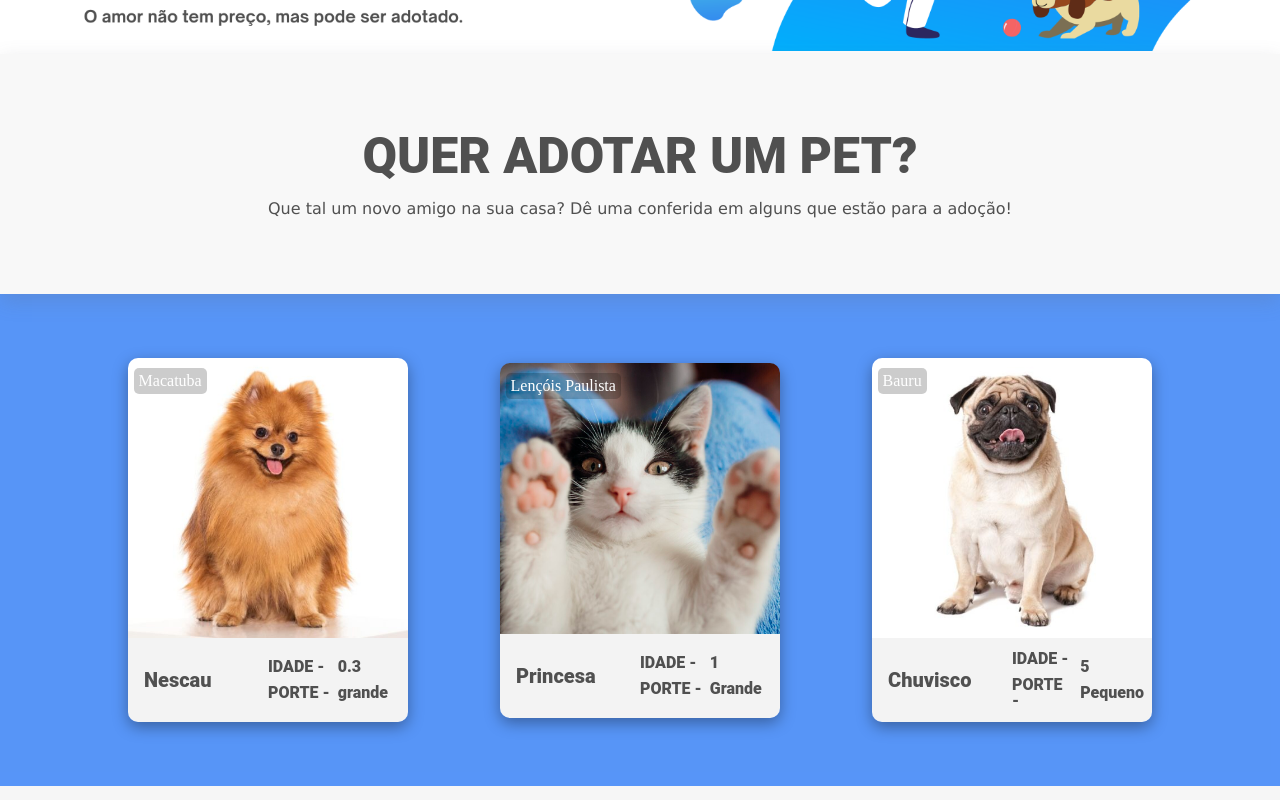
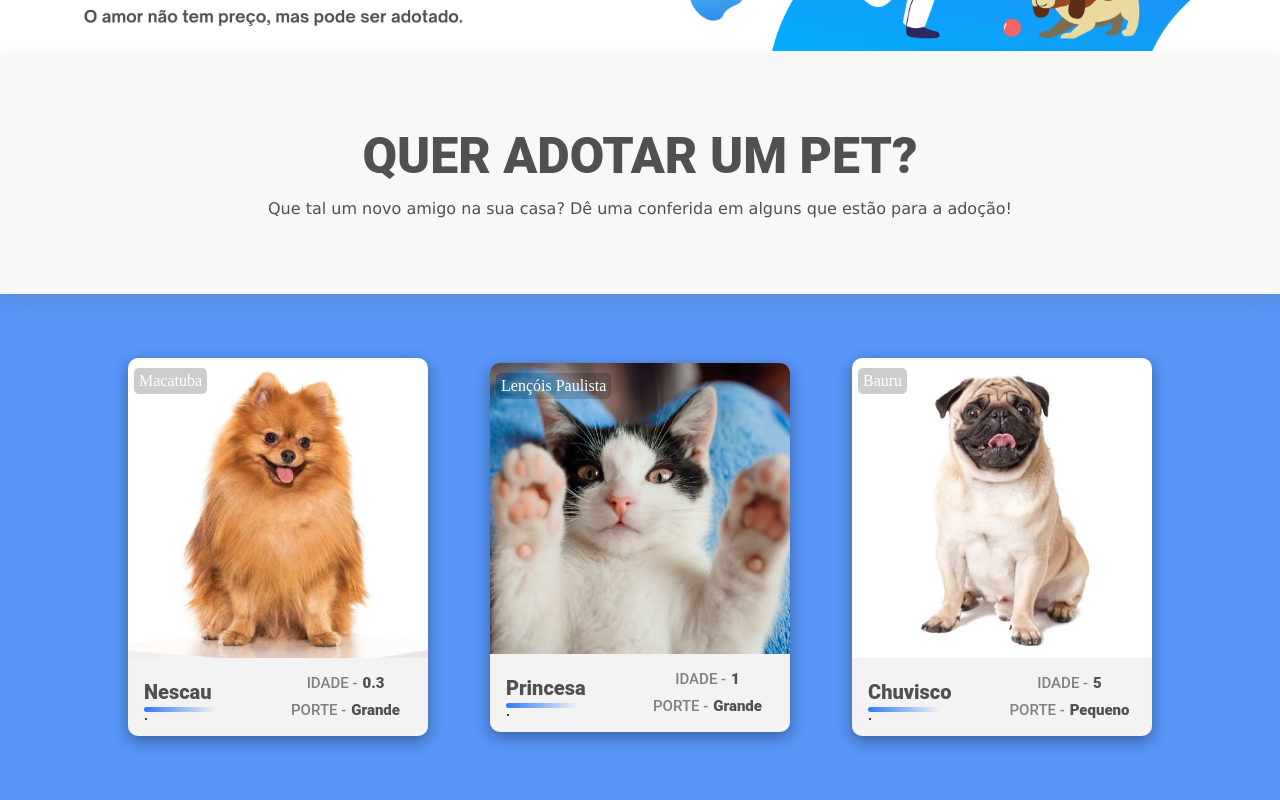
Before and after one commit to dudagiglioli/adotalp--web, a React (Create React App) app: page / in a window 1280 px wide. Shown: the part 245-1045 px from the top of the page. Built offline with nearby package versions, Linux system fonts and the light colour scheme.

Commit message:
AnimalCard finished

```diff
--- a/src/dados/animais.tsx
+++ b/src/dados/animais.tsx
@@ -9,7 +9,7 @@ const dados = [
         fotoAnimal: nescau,
         sexo: "M",
         idade: 0.3,
-        porte: "grande",
+        porte: "Grande",
         cidade: "Macatuba",
         situacaoAnimal: "Bom estado"
       },
--- a/src/pages/Home/Home.module.scss
+++ b/src/pages/Home/Home.module.scss
@@ -52,7 +52,7 @@
 }
 
 .animaisCard{
-    width: 35vh;
+    width:  300px;
     border-radius: 10px;
     box-shadow: rgba(0, 0, 0, 0.35) 0px 5px 15px;
     position: relative;
@@ -122,50 +122,61 @@
     display: flex;
     flex-direction: row;
     flex-wrap: nowrap;
+    justify-content: space-between;
 }
 .cardTextStart{
-    width: 50%;
+    width: 45%;
     height: 100%;
-    padding: 2rem 1rem;
+    padding: 1.5rem 1rem;
+    display: flex;
+    flex-direction: column;
+    gap: 5px;
+
     &__title{
         font-size: 20px;
         font-family: 'Roboto', sans-serif;
         color: #505050;
         font-weight: 900;
     }
-}
-.cardTextEnd{
-    width: 50%;
-    display: flex;
-    flex-direction: row;
-}
-.categorias{
-    display: flex;
-    flex-direction: column;
-    justify-content: center;
-    gap: 10px;
-    &__text{
-
-        font-family: 'Roboto', sans-serif;
-        color: #505050;
-        font-weight: 900;
-    }
-}
-.dadosCategorias{
-    display: flex;
-    flex-direction: column;
-    justify-content: center;
-    gap: 10px;
-    padding: 0 0.5rem;
-    &__text{
-
-        font-family: 'Roboto', sans-serif;
-        color: #505050;
-        font-weight: 900;
+    &__line{
+        height: 5px;
+        background-image: linear-gradient(to right, #2d7bf6, transparent);
+        width: 70%;
+        border-radius: 20px;
     }
 }
 
 
+.cardTextEnd{
+    width: 55%;
+    display: flex;
+    flex-direction: column;
+    justify-content: center;
+    gap: 12px;
+}
+.categorias{
+    display: flex;
+    flex-direction: row;
+    justify-content: center;
+    align-items: center;
+    flex-wrap: wrap;
+    gap: 5px;
+}
+.categoriasText{
+    display: flex;
+    font-family: 'Roboto', sans-serif;
+    color: #808080;
+    font-size: 15px;
+    font-weight: 500;
+}
+.categoriasText2{
+    display: flex;
+    font-family: 'Roboto', sans-serif;
+    color: #505050;
+    font-size: 15px;
+    font-weight: 800;
+    font-size: auto;
+}
 
 
 
--- a/src/pages/Home/home.tsx
+++ b/src/pages/Home/home.tsx
@@ -35,7 +35,7 @@ export default function Home() {
             return (
               <div className={styles.animaisCard}>
                 <div className={styles.imgBox}>
-                    <img src={dados.fotoAnimal} alt="Foto do animal" className={styles.imgBox__img}/>
+                  <img src={dados.fotoAnimal} alt="Foto do animal" className={styles.imgBox__img} />
                   <div className={styles.imgBox__cidadeBox}>
                     <div className={styles.cidadeContent}>
                       <h1 className={styles.cidadeContent__text}>{dados.cidade}</h1>
@@ -45,16 +45,18 @@ export default function Home() {
                 <div className={styles.cardText}>
                   <div className={styles.cardTextStart}>
                     <h1 className={styles.cardTextStart__title}> {dados.nomeAnimal} </h1>
+                    <div className={styles.cardTextStart__line}>.</div>
                   </div>
+
                   <div className={styles.cardTextEnd}>
 
                     <div className={styles.categorias}>
-                        <h1 className={styles.categorias__text}> IDADE - </h1>
-                        <h1 className={styles.categorias__text}> PORTE - </h1>
+                        <h1 className={styles.categoriasText}> IDADE -  </h1>
+                        <h1 className={styles.categoriasText2}> {dados.idade} </h1>
                     </div>
-                      <div className={styles.dadosCategorias}>
-                        <h1 className={styles.dadosCategorias__text}> {dados.idade} </h1>
-                        <h1 className={styles.dadosCategorias__text}> {dados.porte} </h1>
+                    <div className={styles.categorias}>
+                        <h1 className={styles.categoriasText}> PORTE - </h1>
+                        <h1 className={styles.categoriasText2}> {dados.porte} </h1>
                     </div>
 
                   </div>
```
Lines whose indentation alone changed are shown as unchanged.
